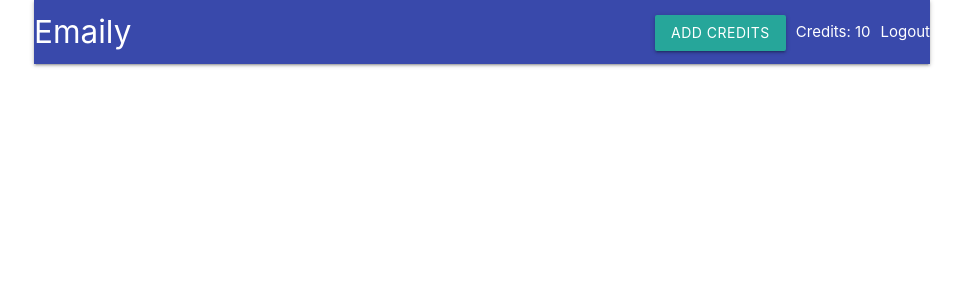
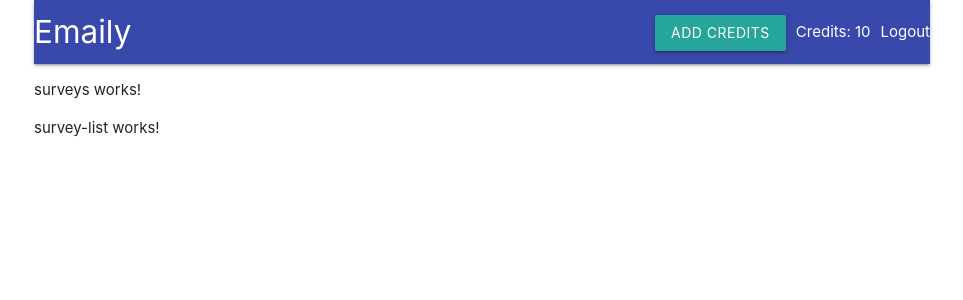
Before and after one commit to pakman198/emaily, an Angular app in the folder angular/: page /surveys in a window 1280 px wide. Before the commit this address led to /. Shown: the top 300 px of the page, without its empty margins (158-1121 px from the left). Built offline with nearby package versions, Linux system fonts and the light colour scheme.

Commit message:
Created a surveys module. Added a SurveysRouterModule to handle the different survey routes (CRUD operations)

```diff
--- a/angular/src/app/app.module.ts
+++ b/angular/src/app/app.module.ts
@@ -5,6 +5,8 @@ import { AppRoutingModule } from './app-routing.module';
 import { AppComponent } from './app.component';
 import { LandingComponent } from './landing/landing.component';
 import { HeaderComponent } from './header/header.component';
+import { HttpClientModule } from '@angular/common/http';
+import { SurveysModule } from './surveys/surveys.module';
 
 @NgModule({
   declarations: [
@@ -14,7 +16,9 @@ import { HeaderComponent } from './header/header.component';
   ],
   imports: [
     BrowserModule,
-    AppRoutingModule
+    AppRoutingModule,
+    HttpClientModule,
+    SurveysModule
   ],
   providers: [],
   bootstrap: [AppComponent]
--- /dev/null
+++ b/angular/src/app/surveys/survey-list/survey-list.component.html
@@ -0,0 +1 @@
+<p>survey-list works!</p>
--- /dev/null
+++ b/angular/src/app/surveys/survey-list/survey-list.component.ts
@@ -0,0 +1,15 @@
+import { Component, OnInit } from '@angular/core';
+
+@Component({
+  selector: 'app-survey-list',
+  templateUrl: './survey-list.component.html',
+  styleUrls: ['./survey-list.component.scss']
+})
+export class SurveyListComponent implements OnInit {
+
+  constructor() { }
+
+  ngOnInit() {
+  }
+
+}
--- /dev/null
+++ b/angular/src/app/surveys/surveys.component.html
@@ -0,0 +1,3 @@
+<p>surveys works!</p>
+
+<router-outlet></router-outlet>
--- /dev/null
+++ b/angular/src/app/surveys/surveys.component.ts
@@ -0,0 +1,15 @@
+import { Component, OnInit } from '@angular/core';
+
+@Component({
+  selector: 'app-surveys',
+  templateUrl: './surveys.component.html',
+  styleUrls: ['./surveys.component.scss']
+})
+export class SurveysComponent implements OnInit {
+
+  constructor() { }
+
+  ngOnInit() {
+  }
+
+}
```
Also changed, not shown: angular/src/app/surveys/surveys-routing.module.ts (added, +21 -0 lines), angular/src/app/surveys/surveys.module.ts (added, +19 -0 lines), angular/src/app/surveys/survey-list/survey-list.component.scss (added), angular/src/app/surveys/surveys.component.scss (added).
